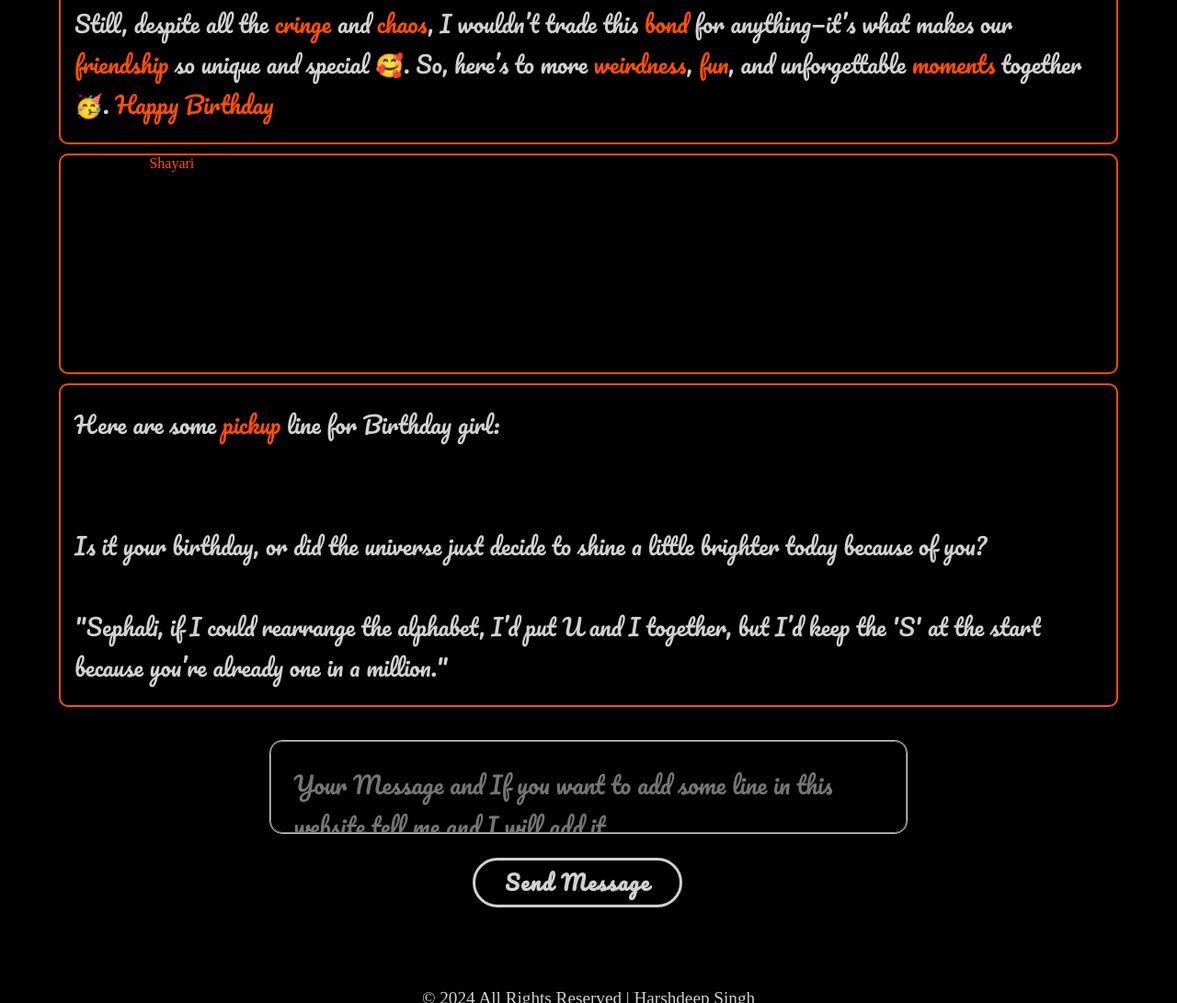
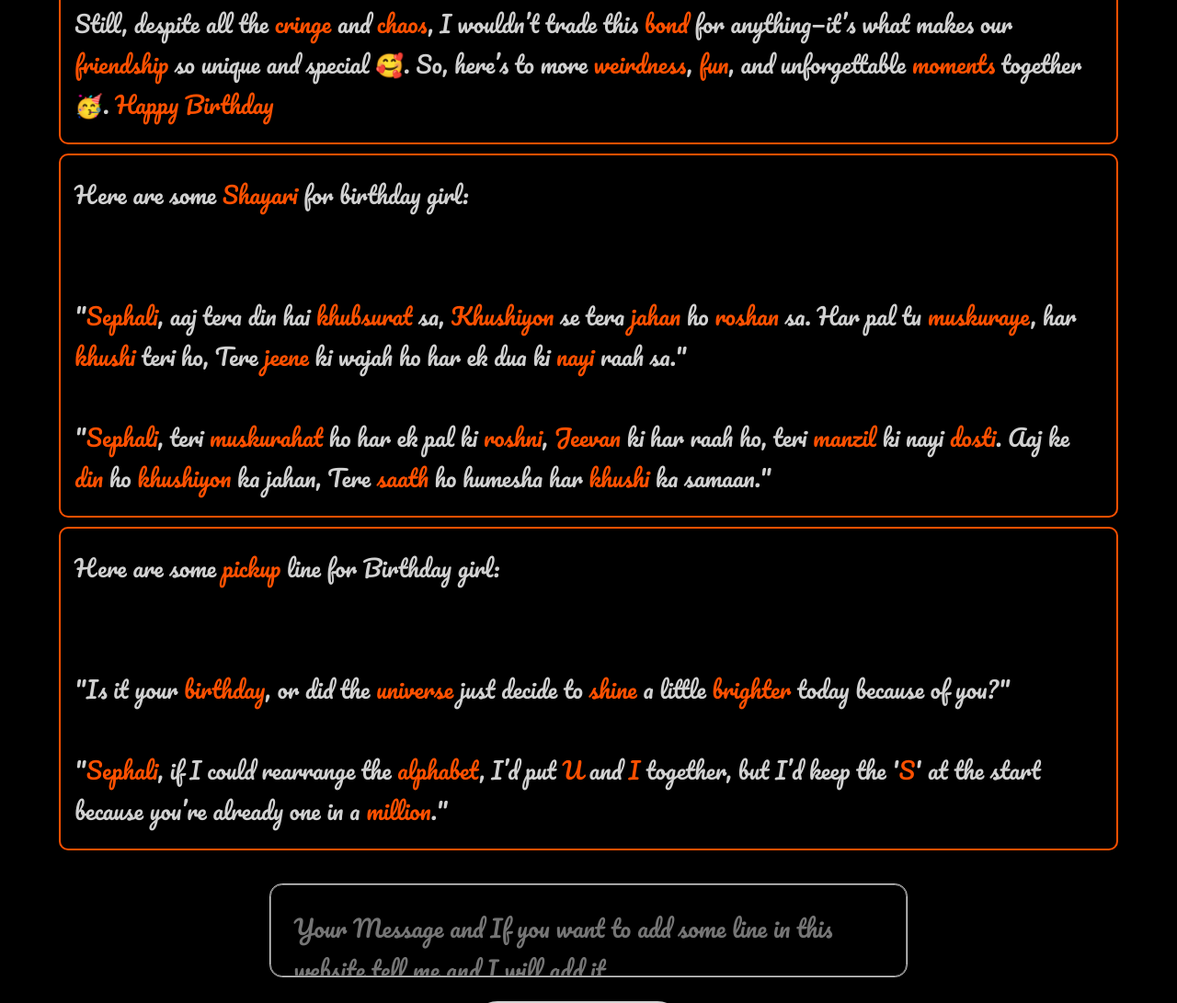
Before and after one commit to spareHarshly/Sephali, a plain HTML site: page index.html in a window 1280 px wide. Shown: the part 1709-2800 px from the top of the page at 92% size. Drawn offline with nearby package versions, Linux system fonts and the light colour scheme.

Commit message:
Update index.html

```diff
--- a/index.html
+++ b/index.html
@@ -71,25 +71,27 @@
       </p>
     </div>
     <div class="wish-box">
+      <p>
         Here are some <span>Shayari</span> for birthday girl:<br>
         <br><br>
-      Sephali, aaj tera din hai khubsurat sa,
-Khushiyon se tera jahan ho roshan sa.
-Har pal tu muskuraye, har khushi teri ho,
-Tere jeene ki wajah ho har ek dua ki nayi raah sa
+        "<span>Sephali</span>, aaj tera din hai <span>khubsurat</span> sa,
+          <span>Khushiyon</span> se tera <span>jahan</span> ho <span>roshan</span> sa.
+        Har pal tu <span>muskuraye</span>, har <span>khushi</span> teri ho,
+        Tere <span>jeene</span> ki wajah ho har ek dua ki <span>nayi</span> raah sa."
         <br><br>
-      "Sephali, teri muskurahat ho har ek pal ki roshni,
-Jeevan ki har raah ho, teri manzil ki nayi dosti.
-Aaj ke din ho khushiyon ka jahan,
-Tere saath ho humesha har khushi ka samaan."
+        "<span>Sephali</span>, teri <span>muskurahat</span> ho har ek pal ki <span>roshni</span>,
+        <span>Jeevan</span> ki har raah ho, teri <span>manzil</span> ki nayi <span>dosti</span>.
+        Aaj ke <span>din</span> ho <span>khushiyon</span> ka jahan,
+        Tere <span>saath</span> ho humesha har <span>khushi</span> ka samaan."
+      </p>
     </div>
     <div class="wish-box">
       <p>
         Here are some <span>pickup</span> line for Birthday girl:<br>
         <br><br>
-        Is it your birthday, or did the universe just decide to shine a little brighter today because of you?
+        "Is it your <span>birthday</span>, or did the <span>universe</span> just decide to <span>shine</span> a little <span>brighter</span> today because of you?"
         <br><br>
-        "Sephali, if I could rearrange the alphabet, I’d put U and I together, but I’d keep the 'S' at the start because you’re already one in a million."<br>
+        "<span>Sephali</span>, if I could rearrange the <span>alphabet</span>, I’d put <span>U</span> and <span>I</span> together, but I’d keep the '<span>S</span>' at the start because you’re already one in a <span>million</span>."<br>
       </p>
     </div>
 
```
Lines whose indentation alone changed are shown as unchanged.
